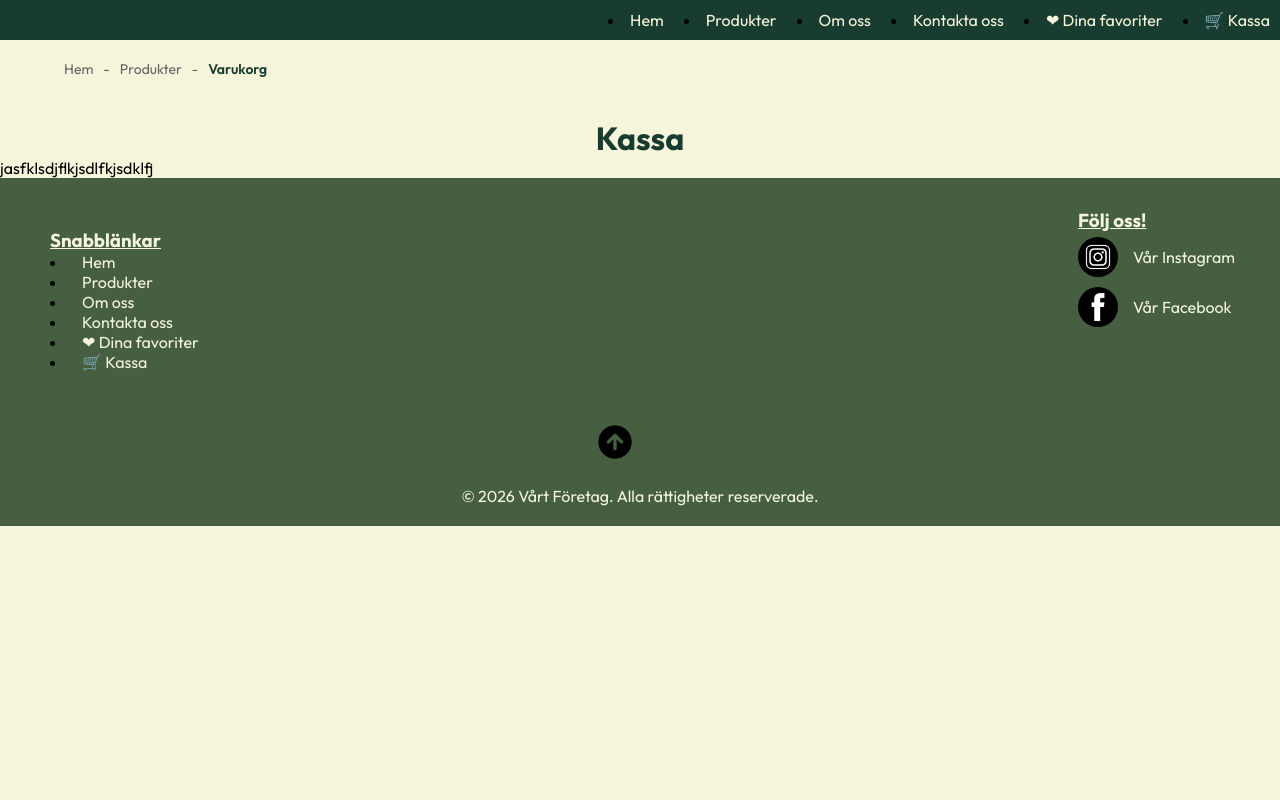
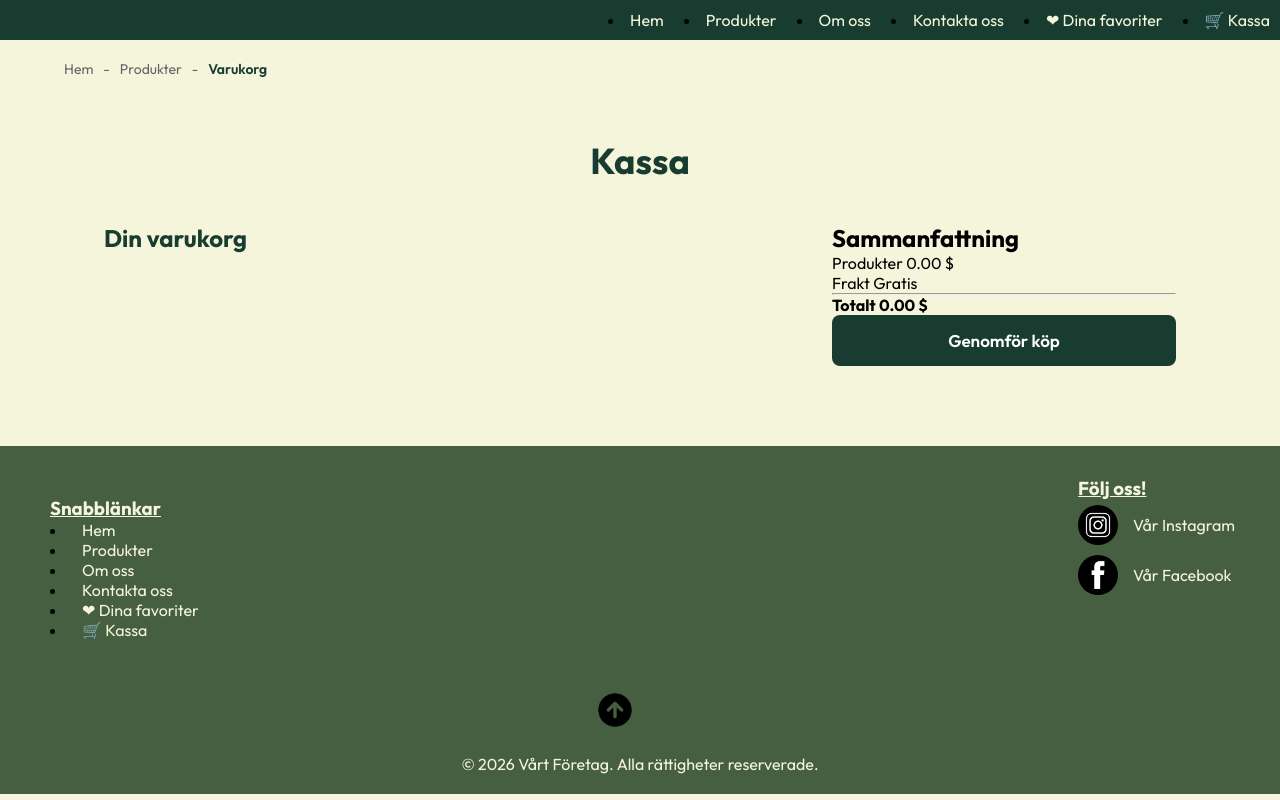
Before and after one commit to fannybackberg05-cpu/inlamning-ecom, a plain HTML site: page cart.html in a window 1280 px wide. Drawn offline with Linux system fonts and the light colour scheme.

Commit message:
checkout sida

```diff
--- a/cart.css
+++ b/cart.css
@@ -52,12 +52,46 @@ html,body {
   color: #183d30;
   font-weight: 600;
 }
-h1 {
+.checkout-page {
+  max-width: 1200px;
+  margin: 0 auto;
+  padding: 40px 5% 80px;
+}
+.checkout-page h1 {
   text-align: center;
-  margin-top: 20px;
-  font-size: 2rem;
+  font-size: 36px;
   color: #183d30;
+  margin-bottom: 40px;
 }
+.checkout-container {
+  display: grid;
+  grid-template-columns: 2fr 1fr;
+  gap: 40px;
+  align-items: start;
+}
+.cart-products h2 {
+  color: #183d30;
+  font-size: 24px;
+  margin-bottom: 20px;
+}
+#checkout-btn {
+  width: 100%;
+  padding: 15px;
+  background-color: #183d30;
+  color: white;
+  border: none;
+  border-radius: 8px;
+  font-family: inherit;
+  font-size: 17px;
+  font-weight: 600;
+  cursor: pointer;
+  transition: background-color 0.3s;
+}
+#checkout-btn:hover {
+  background-color: #366b56;
+}
+
+
 footer {
   background-color: #455f40;
 }
--- a/cart.html
+++ b/cart.html
@@ -36,8 +36,49 @@
   <span aria-hidden="true">-</span>
   <span aria-current="page">Varukorg</span>
 </nav>
-<h1>Kassa</h1>
-    <p>jasfklsdjflkjsdlfkjsdklfj</p>
+
+<!-- Kassa -->
+<main class="checkout-page">
+  <h1>Kassa</h1>
+  <div class="checkout-container">
+
+    <!-- VARUKORG -->
+    <section class="cart-products">
+      <h2>Din varukorg</h2>
+      <div id="cart-items">
+        <!-- Produkterna ska visas här med JavaScript -->
+      </div>
+    </section>
+
+
+    <!-- SAMMANFATTNING -->
+    <aside class="cart-summary">
+      <h2>Sammanfattning</h2>
+
+      <div class="summary-row">
+        <span>Produkter</span>
+        <span id="subtotal">0.00 $</span>
+      </div>
+
+      <div class="summary-row">
+        <span>Frakt</span>
+        <span>Gratis</span>
+      </div>
+<!--  hr horisontell linje -->
+      <hr>
+      <div class="summary-row">
+        <strong>Totalt</strong>
+        <strong id="cart-total">0.00 $</strong>
+      </div>
+
+      <button id="checkout-btn" type="button">
+        Genomför köp
+      </button>
+
+      <p id="checkout-message" role="status" aria-live="polite"></p>
+    </aside>
+  </div>
+</main>
 
 
 
```
